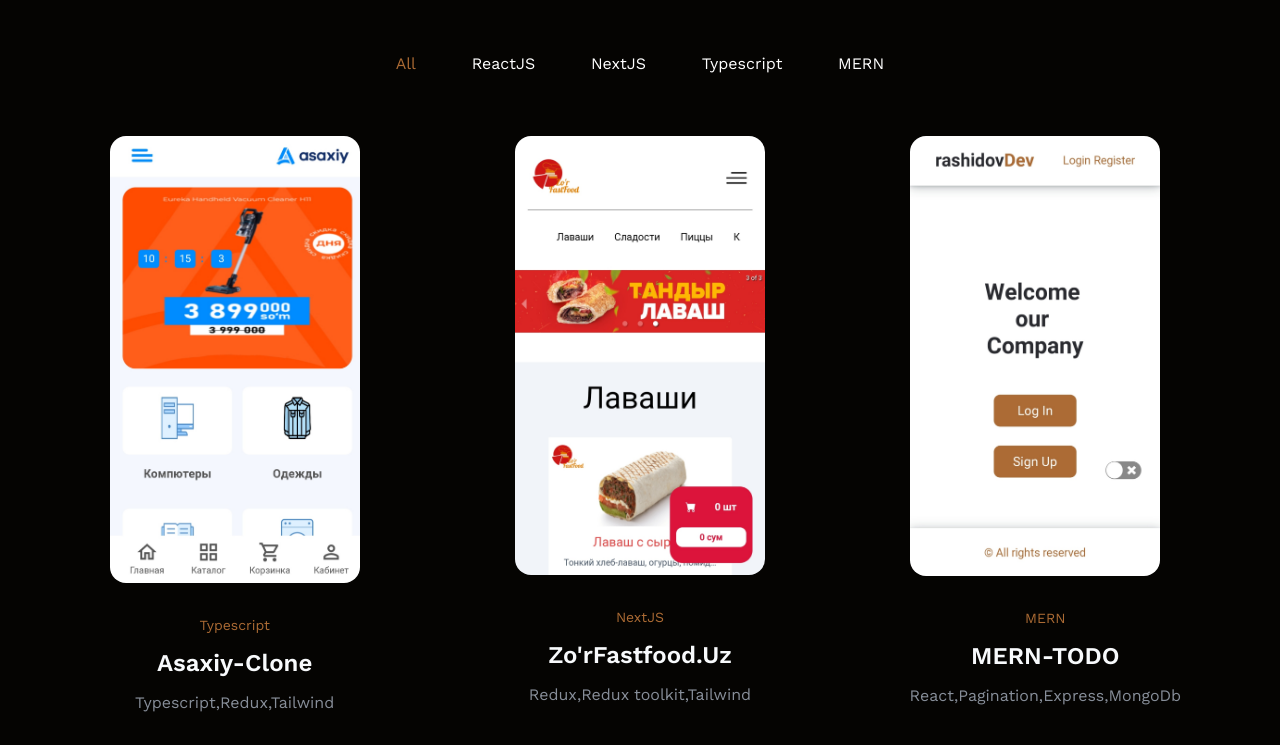
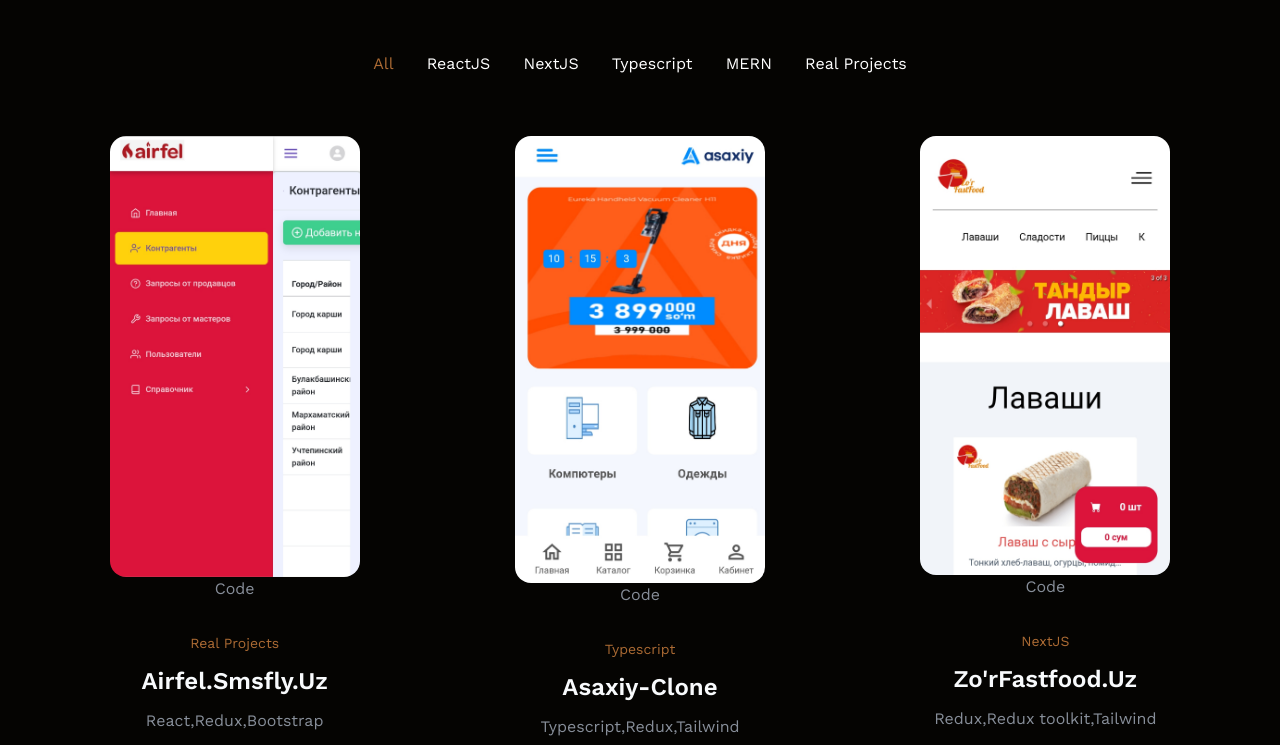
Before and after one commit to rashidovDev/myseo, a React (Create React App) app: page / in a window 1280 px wide. Shown: the part 1920-2665 px from the top of the page. Built offline with nearby package versions, Linux system fonts and the light colour scheme; a web font is replaced by a local one.

Commit message:
add project

```diff
--- a/src/components/Project.js
+++ b/src/components/Project.js
@@ -6,10 +6,10 @@ const Project = ({ item }) => {
       <a href={item.href} target="_blank" rel="noreferrer" >
       <div className='mb-8 frame'>
         <img className='rounded-2xl pro' src={item.image} alt='imag' width={250} height={300} />
+        <a href={item.code}>Code</a>
         <div className='buttonclass'>
-        <a href={item.code}>Code</a>
         <a href={item.href}>Demo</a>
-        </div>
+      </div>
 
       </div>
       <p className='capitalize text-accent text-sm mb-3'>{item.category}</p>
--- a/src/data.js
+++ b/src/data.js
@@ -31,7 +31,7 @@ import Project8 from "./assets/img/projects/mern.jpg"
 import Project9 from "./assets/img/projects/commerc.jpg"
 import Project10 from "./assets/img/projects/asaxiy1.jpg"
 import Project11 from "./assets/img/projects/bookshelf.jpg"
-
+import Project12 from "./assets/img/projects/airfel.jpg"
 // skills images
 import SkillImg1 from './assets/img/skills/html5.png';
 import SkillImg2 from './assets/img/skills/css3.png';
@@ -71,7 +71,7 @@ export const navigation = [
 export const social = [
   {
     icon: <FiInstagram />,
-    href: 'http://instagram.com/rashidov_dev',
+    // href: 'http://instagram.com/rashidov_dev',
   },
   {
     icon: <FiGithub />,
@@ -89,6 +89,16 @@ export const social = [
 
 // projects
 export const projectsData = [
+  {
+    id: '10',
+    image: Project12,
+    title: "React,Redux,Bootstrap",
+    name: "Airfel.smsfly.uz",
+    category: 'Real Projects',
+    href : "https://airfel.smsfly.uz",
+    code : "https://github.com/rashidovDev/Zo-rFastFood.uz"
+  },
+
   {
     id: '10',
     image: Project10,
@@ -208,6 +218,9 @@ export const projectsNav = [
   {
     name: 'MERN',
   },
+  {
+    name: "Real projects"
+  }
 ];
 
 // skill
```
Also changed, not shown: src/assets/img/projects/airfel.jpg (added), src/assets/img/projects/colibri.jpg (added).
